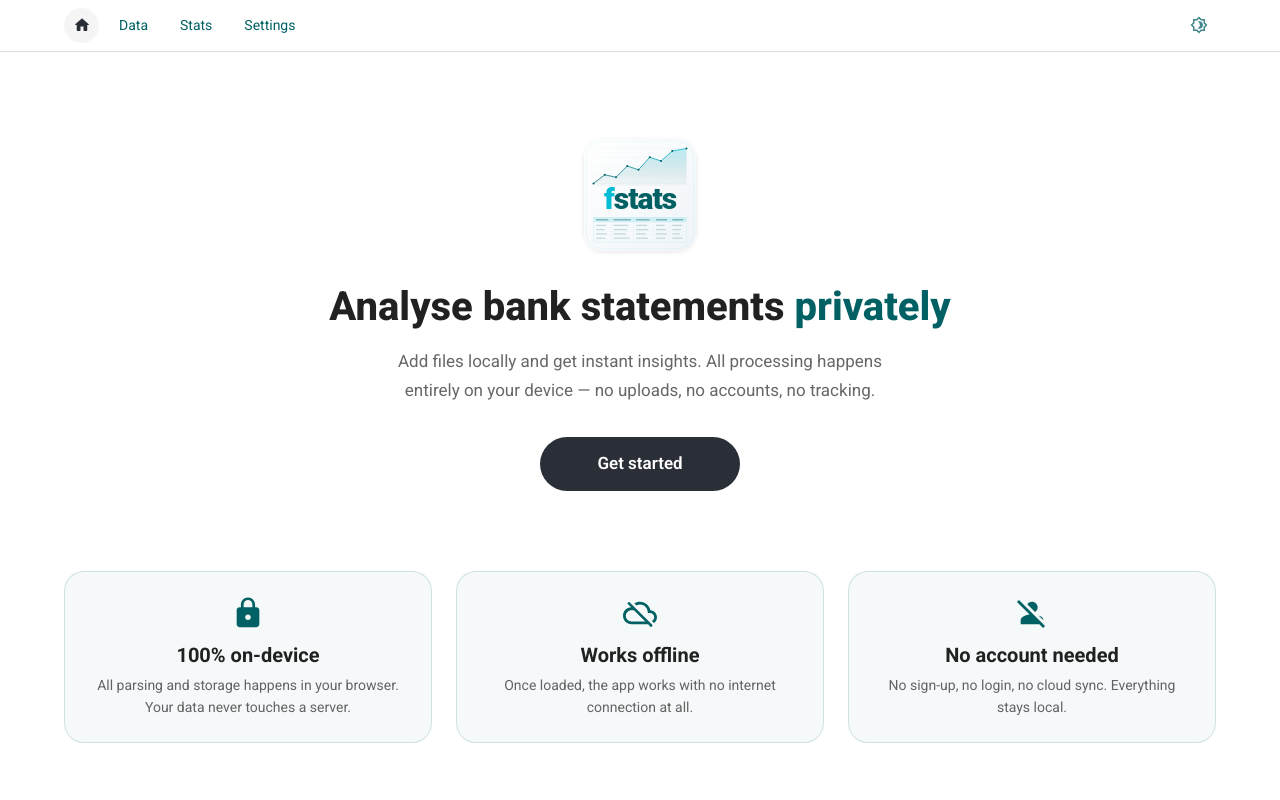
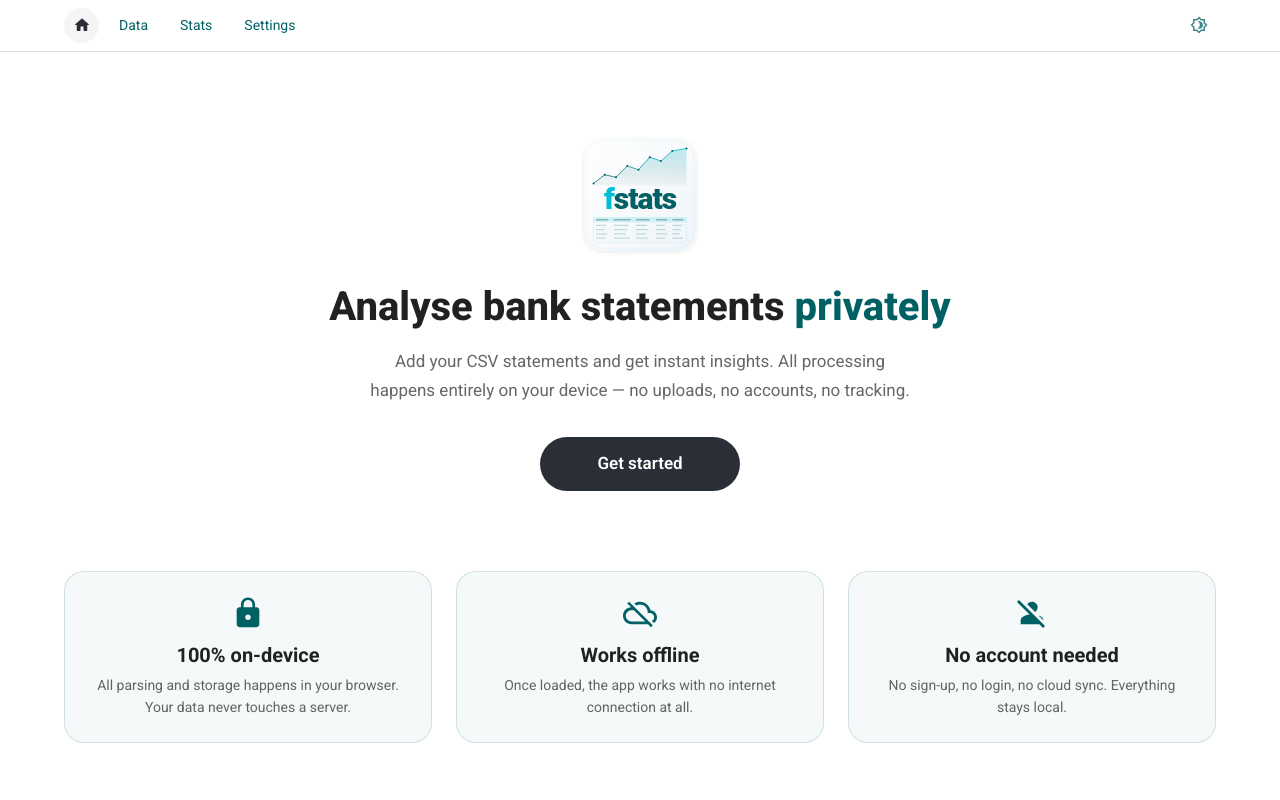
Before and after one commit to caweidmann/fstats, a Next.js app: page / in a window 1280 px wide. Shown: the top 800 px of the page. Built offline with nearby package versions, Linux system fonts and the light colour scheme; no server answers; a web font is replaced by a local one; what @mui/material-nextjs would draw is missing.

Commit message:
fix: SEO

```diff
--- a/app/layout.tsx
+++ b/app/layout.tsx
@@ -11,7 +11,7 @@ import { LanguageProvider, Layout, ThemeProvider } from '@/components'
 import { StorageProvider } from '@/context/Storage'
 
 const SEO_TITLE = `fstats - Analyse bank statements privately`
-const SEO_DESCRIPTION = `Add files locally and get instant insights. All processing happens entirely on your device — no uploads, no accounts, no tracking.`
+const SEO_DESCRIPTION = `Add your CSV statements and get instant insights. All processing happens entirely on your device — no uploads, no accounts, no tracking.`
 
 export const metadata: Metadata = {
   title: SEO_TITLE,
--- a/app/manifest.ts
+++ b/app/manifest.ts
@@ -5,7 +5,7 @@ export default function manifest(): MetadataRoute.Manifest {
     name: 'fstats',
     short_name: 'fstats',
     description:
-      'Analyse bank statements privately. Add files locally and get instant insights. All processing happens entirely on your device — no uploads, no accounts, no tracking.',
+      'Analyse bank statements privately. Add your CSV statements and get instant insights. All processing happens entirely on your device — no uploads, no accounts, no tracking.',
     start_url: '/',
     display: 'standalone',
     background_color: '#ffffff',
--- a/app/page.tsx
+++ b/app/page.tsx
@@ -35,8 +35,8 @@ const Page = () => {
         </Typography>
 
         <Typography variant="body1" component="p" sx={sx.heroSubtitle}>
-          Add files locally and get instant insights. All processing happens entirely on your device — no uploads, no
-          accounts, no tracking.
+          Add your CSV statements and get instant insights. All processing happens entirely on your device — no uploads,
+          no accounts, no tracking.
         </Typography>
 
         <Button
```
